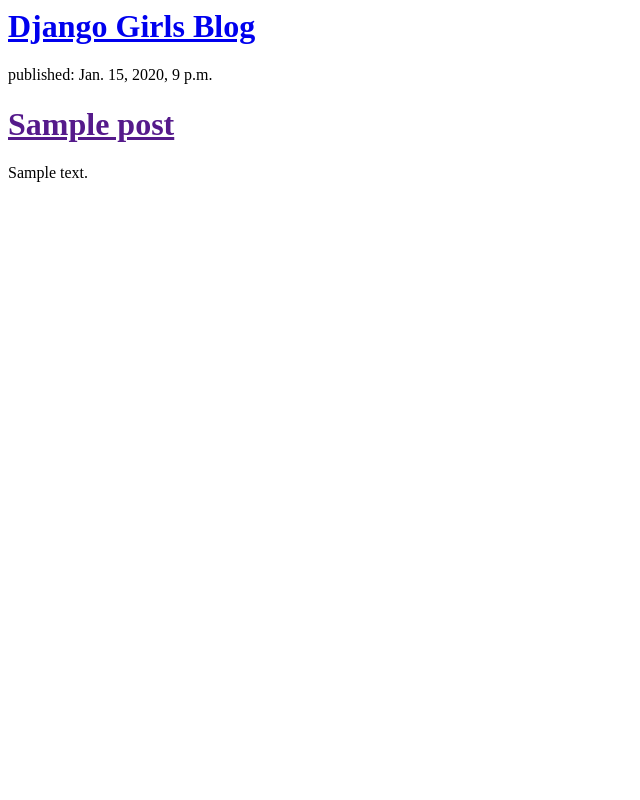
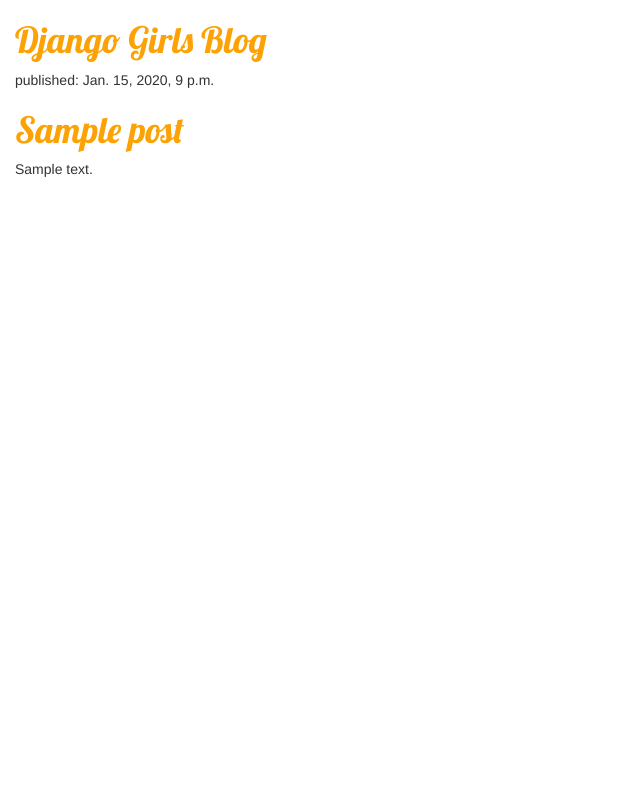
Before and after one commit to katcha44/my-first-blog, a Django app: template blog/templates/blog/post_list.html in a window 1280 px wide. Shown: the whole page, without its empty margins (0-640 px from the left). Run offline with Django 3.2, Linux system fonts and the light colour scheme; the template is opened without the code that fills it: values that come from a table or form of the project are taken from there, others are empty; tables that the repository leaves empty hold one stand-in row (values such as "Sample post"); some libraries are stand-ins or nearby versions.

Commit message:
stylemypage

```diff
--- /dev/null
+++ b/blog/Static/css/blog.css
@@ -0,0 +1,8 @@
+h1 a {
+    color: #FCA205;
+    font-family: 'Lobster';
+}
+
+body {
+    padding-left: 15px;
+}
--- a/blog/templates/blog/post_list.html
+++ b/blog/templates/blog/post_list.html
@@ -1,3 +1,14 @@
+{% load staticfiles %}
+<html>
+    <head>
+    	<link href="//fonts.googleapis.com/css?family=Lobster&subset=latin,latin-ext" rel="stylesheet" type="text/css">
+
+    	 <title>Django Girls blog</title>
+    	 <link rel="stylesheet" href="//maxcdn.bootstrapcdn.com/bootstrap/3.2.0/css/bootstrap.min.css">
+    	 <link rel="stylesheet" href="//maxcdn.bootstrapcdn.com/bootstrap/3.2.0/css/bootstrap-theme.min.css">
+    	 <link rel="stylesheet" href="{% static 'css/blog.css' %}">
+	</head>
+    <body>
     	<div>
     		<h1><a href="/">Django Girls Blog</a></h1>
 		</div>
@@ -9,3 +20,5 @@
         		<p>{{ post.text|linebreaksbr }}</p>
     		</div>
 		{% endfor %}
+	</body>
+</html>
```
Lines whose indentation alone changed are shown as unchanged.
